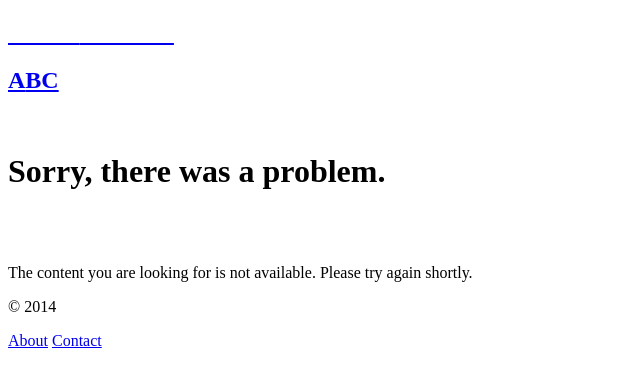
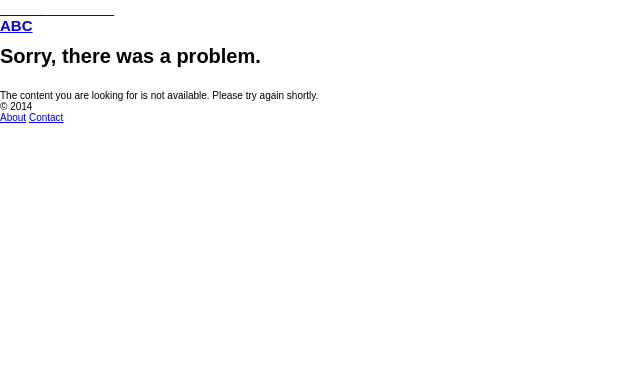
Before and after one commit to GBGuinan/abcerror, a plain HTML site: page index.html in a window 1280 px wide. Shown: the whole page, without its empty margins (0-640 px from the left). Drawn offline with Linux system fonts and the light colour scheme; the site is published under a folder, as on GitHub Pages, so addresses that start at the root find nothing.

Commit message:
Update index.html

```diff
--- a/index.html
+++ b/index.html
@@ -7,7 +7,7 @@
         <meta name="viewport" content="width=device-width, initial-scale=1, maximum-scale=1">
 
 
-        <link rel="stylesheet" href="/main.css">
+        <link rel="stylesheet" href="abcerror/main.css">
 
         <link rel="icon" href="/favicon.ico">
 
```
